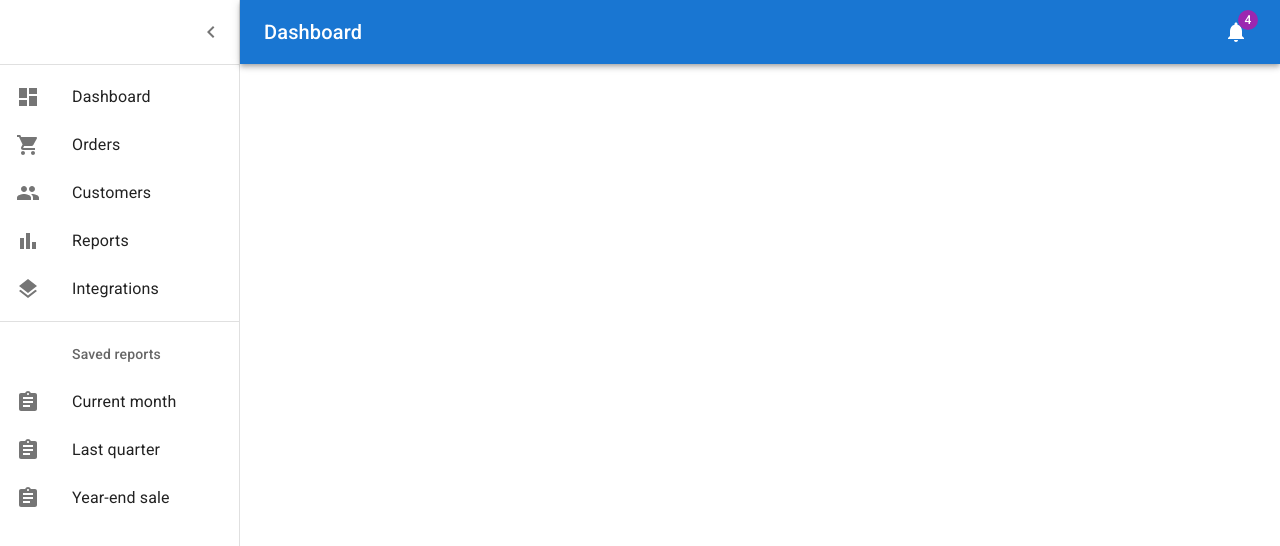
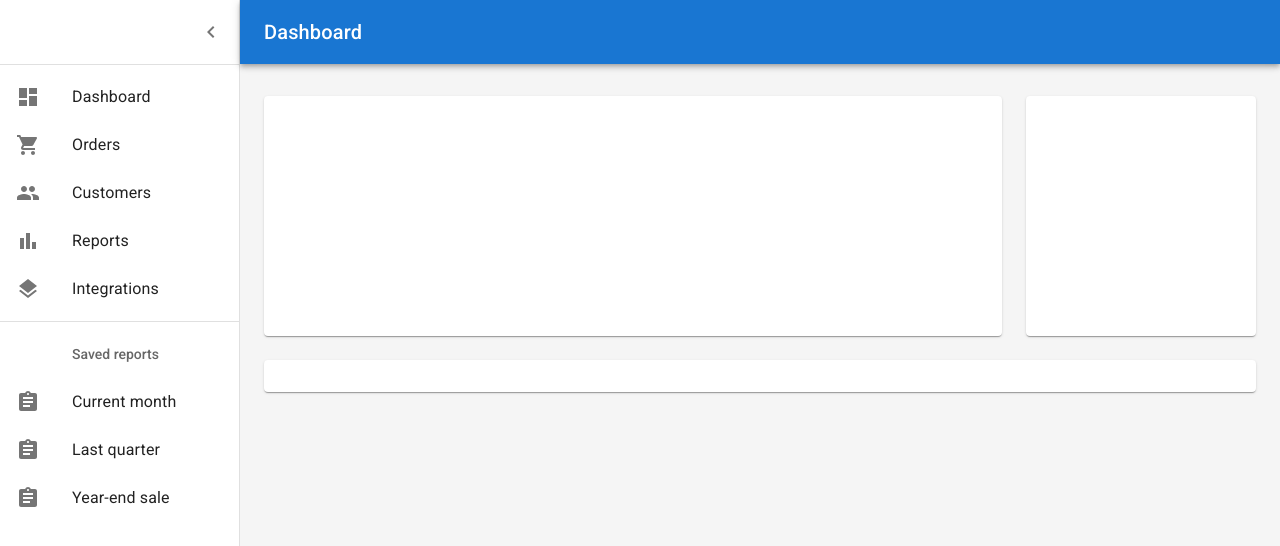
Before and after one commit to DvirMon/React-Workspace, a Next.js app: page / in a window 1280 px wide. Shown: the top 546 px of the page. Built offline with nearby package versions, Linux system fonts and the light colour scheme.

Commit message:
add dashboard

```diff
--- a/src/app/about/layout.tsx
+++ b/src/app/about/layout.tsx
@@ -1,3 +1,4 @@
+import Page from "../components/Page";
 
 export const metadata = {
   title: "Foodies",
@@ -10,10 +11,9 @@ export default function RootLayout({
   children: React.ReactNode;
 }) {
   return (
-    <div>
-      {" "}
-      <h1>test</h1>
+    <Page>
+      <h1>Test</h1>
       {children}
-    </div>
+    </Page>
   );
 }
--- a/src/app/about/page.tsx
+++ b/src/app/about/page.tsx
@@ -1,4 +1,4 @@
-import React from "react";
+import Page from "../components/Page";
 
 export default function About() {
   return <div>about page</div>;
--- a/src/app/components/Dashboard.tsx
+++ /dev/null
@@ -1,134 +0,0 @@
-"use client";
-
-import ChevronLeftIcon from "@mui/icons-material/ChevronLeft";
-import MenuIcon from "@mui/icons-material/Menu";
-import NotificationsIcon from "@mui/icons-material/Notifications";
-import MuiAppBar, { AppBarProps as MuiAppBarProps } from "@mui/material/AppBar";
-import Badge from "@mui/material/Badge";
-import Box from "@mui/material/Box";
-import CssBaseline from "@mui/material/CssBaseline";
-import Divider from "@mui/material/Divider";
-import MuiDrawer from "@mui/material/Drawer";
-import IconButton from "@mui/material/IconButton";
-import List from "@mui/material/List";
-import Toolbar from "@mui/material/Toolbar";
-import Typography from "@mui/material/Typography";
-import { ThemeProvider, styled } from "@mui/material/styles";
-import * as React from "react";
-import { DesktopNavigation, MobileNavigation } from "./navigation";
-import theme from "../ui/theme";
-
-const drawerWidth: number = 240;
-
-interface AppBarProps extends MuiAppBarProps {
-  open?: boolean;
-}
-
-const AppBar = styled(MuiAppBar, {
-  shouldForwardProp: (prop) => prop !== "open",
-})<AppBarProps>(({ theme, open }) => ({
-  zIndex: theme.zIndex.drawer + 1,
-  transition: theme.transitions.create(["width", "margin"], {
-    easing: theme.transitions.easing.sharp,
-    duration: theme.transitions.duration.leavingScreen,
-  }),
-  ...(open && {
-    marginLeft: drawerWidth,
-    width: `calc(100% - ${drawerWidth}px)`,
-    transition: theme.transitions.create(["width", "margin"], {
-      easing: theme.transitions.easing.sharp,
-      duration: theme.transitions.duration.enteringScreen,
-    }),
-  }),
-}));
-
-const Drawer = styled(MuiDrawer, {
-  shouldForwardProp: (prop) => prop !== "open",
-})(({ theme, open }) => ({
-  "& .MuiDrawer-paper": {
-    position: "relative",
-    whiteSpace: "nowrap",
-    width: drawerWidth,
-    transition: theme.transitions.create("width", {
-      easing: theme.transitions.easing.sharp,
-      duration: theme.transitions.duration.enteringScreen,
-    }),
-    boxSizing: "border-box",
-    ...(!open && {
-      overflowX: "hidden",
-      transition: theme.transitions.create("width", {
-        easing: theme.transitions.easing.sharp,
-        duration: theme.transitions.duration.leavingScreen,
-      }),
-      width: theme.spacing(7),
-      [theme.breakpoints.up("sm")]: {
-        width: theme.spacing(9),
-      },
-    }),
-  },
-}));
-
-export default function Dashboard() {
-  const [open, setOpen] = React.useState(true);
-  const toggleDrawer = () => {
-    setOpen(!open);
-  };
-
-  return (
-    <ThemeProvider theme={theme}>
-      <Box sx={{ display: "flex", height: "100%" }}>
-        <CssBaseline />
-        <AppBar position="absolute" open={open}>
-          <Toolbar
-            sx={{
-              pr: "24px",
-            }}>
-            <IconButton
-              edge="start"
-              color="inherit"
-              aria-label="open drawer"
-              onClick={toggleDrawer}
-              sx={{
-                marginRight: "36px",
-                ...(open && { display: "none" }),
-              }}>
-              <MenuIcon />
-            </IconButton>
-            <Typography
-              component="h1"
-              variant="h6"
-              color="inherit"
-              noWrap
-              sx={{ flexGrow: 1 }}>
-              Dashboard
-            </Typography>
-            <IconButton color="inherit">
-              <Badge badgeContent={4} color="secondary">
-                <NotificationsIcon />
-              </Badge>
-            </IconButton>
-          </Toolbar>
-        </AppBar>
-        <Drawer variant="permanent" open={open}>
-          <Toolbar
-            sx={{
-              display: "flex",
-              alignItems: "center",
-              justifyContent: "flex-end",
-              px: [1],
-            }}>
-            <IconButton onClick={toggleDrawer}>
-              <ChevronLeftIcon />
-            </IconButton>
-          </Toolbar>
-          <Divider />
-          <List component="nav">
-            {DesktopNavigation}
-            <Divider sx={{ my: 1 }} />
-            {MobileNavigation}
-          </List>
-        </Drawer>
-      </Box>
-    </ThemeProvider>
-  );
-}
--- a/src/app/components/Drawer.tsx
+++ b/src/app/components/Drawer.tsx
@@ -1,24 +1,31 @@
 "use client";
 
+import ChevronLeftIcon from "@mui/icons-material/ChevronLeft";
+import { Divider, IconButton, List, Toolbar } from "@mui/material";
 import MuiDrawer from "@mui/material/Drawer";
 import { styled } from "@mui/material/styles";
+import { mainListItems, secondaryListItems } from "./navigation";
 
-const drawerWidth: number = 240;
+interface AppDrawerProps {
+  width?: number;
+  isOpen?: boolean;
+  setOpen: (value: boolean) => void;
+}
 
 const Drawer = styled(MuiDrawer, {
   shouldForwardProp: (prop) => prop !== "open",
-})(({ theme, open }) => ({
+})<{ width: number }>(({ theme, open, width }) => ({
   "& .MuiDrawer-paper": {
     position: "relative",
     whiteSpace: "nowrap",
-    width: drawerWidth,
+    overflowX: "hidden",
+    width: width,
     transition: theme.transitions.create("width", {
       easing: theme.transitions.easing.sharp,
       duration: theme.transitions.duration.enteringScreen,
     }),
     boxSizing: "border-box",
     ...(!open && {
-      overflowX: "hidden",
       transition: theme.transitions.create("width", {
         easing: theme.transitions.easing.sharp,
         duration: theme.transitions.duration.leavingScreen,
@@ -31,7 +38,34 @@ const Drawer = styled(MuiDrawer, {
   },
 }));
 
-export default function Dashboard() {
+export default function AppDrawer({
+  isOpen = true,
+  width = 240,
+  setOpen,
+}: AppDrawerProps) {
+  const toggleDrawer = () => {
+    setOpen(!isOpen);
+  };
 
-  return <Drawer />;
+  return (
+    <Drawer variant="permanent" width={width} open={isOpen}>
+      <Toolbar
+        sx={{
+          display: "flex",
+          alignItems: "center",
+          justifyContent: "flex-end",
+          px: [1],
+        }}>
+        <IconButton onClick={toggleDrawer}>
+          <ChevronLeftIcon />
+        </IconButton>
+      </Toolbar>
+      <Divider />
+      <List component="nav">
+        {mainListItems}
+        <Divider sx={{ my: 1 }} />
+        {secondaryListItems}
+      </List>
+    </Drawer>
+  );
 }
--- /dev/null
+++ b/src/app/components/Page.tsx
@@ -0,0 +1,25 @@
+"use client";
+
+import { Toolbar } from "@mui/material";
+import Box from "@mui/material/Box";
+
+export default function Page({ children }: { children: React.ReactNode }) {
+  return (
+    <Box
+      component="main"
+      sx={{
+        backgroundColor: (theme) =>
+          theme.palette.mode === "light"
+            ? theme.palette.grey[100]
+            : theme.palette.grey[900],
+        flexGrow: 1,
+        height: "100vh",
+        overflow: "auto",
+      }}>
+      <Toolbar />
+        {children}
+      {/* <Container  sx={{ mt: 1, mb: 1 }}>
+      </Container> */}
+    </Box>
+  );
+}
--- a/src/app/components/Toolbar.tsx
+++ b/src/app/components/Toolbar.tsx
@@ -1,39 +1,36 @@
 "use client";
 
-import ChevronLeftIcon from "@mui/icons-material/ChevronLeft";
 import MenuIcon from "@mui/icons-material/Menu";
 import NotificationsIcon from "@mui/icons-material/Notifications";
 import MuiAppBar, { AppBarProps as MuiAppBarProps } from "@mui/material/AppBar";
 import Badge from "@mui/material/Badge";
-import Box from "@mui/material/Box";
-import Container from "@mui/material/Container";
-import Divider from "@mui/material/Divider";
-import MuiDrawer from "@mui/material/Drawer";
-import Grid from "@mui/material/Grid";
 import IconButton from "@mui/material/IconButton";
-import Paper from "@mui/material/Paper";
 import Toolbar from "@mui/material/Toolbar";
 import Typography from "@mui/material/Typography";
 import { styled } from "@mui/material/styles";
-import * as React from "react";
 
-const drawerWidth: number = 240;
+interface AppBarProps {
+  width?: number;
+  isOpen?: boolean;
+  setOpen: (value: boolean) => void;
+}
 
-interface AppBarProps extends MuiAppBarProps {
+interface AppBarStyledProps extends MuiAppBarProps {
   open?: boolean;
+  width?: number;
 }
 
 const AppBar = styled(MuiAppBar, {
   shouldForwardProp: (prop) => prop !== "open",
-})<AppBarProps>(({ theme, open }) => ({
+})<{ open: boolean; width: number }>(({ theme, open, width }) => ({
   zIndex: theme.zIndex.drawer + 1,
   transition: theme.transitions.create(["width", "margin"], {
     easing: theme.transitions.easing.sharp,
     duration: theme.transitions.duration.leavingScreen,
   }),
   ...(open && {
-    marginLeft: drawerWidth,
-    width: `calc(100% - ${drawerWidth}px)`,
+    marginLeft: width,
+    width: `calc(100% - ${width}px)`,
     transition: theme.transitions.create(["width", "margin"], {
       easing: theme.transitions.easing.sharp,
       duration: theme.transitions.duration.enteringScreen,
@@ -41,41 +38,18 @@ const AppBar = styled(MuiAppBar, {
   }),
 }));
 
-const Drawer = styled(MuiDrawer, {
-  shouldForwardProp: (prop) => prop !== "open",
-})(({ theme, open }) => ({
-  "& .MuiDrawer-paper": {
-    position: "relative",
-    whiteSpace: "nowrap",
-    width: drawerWidth,
-    transition: theme.transitions.create("width", {
-      easing: theme.transitions.easing.sharp,
-      duration: theme.transitions.duration.enteringScreen,
-    }),
-    boxSizing: "border-box",
-    ...(!open && {
-      overflowX: "hidden",
-      transition: theme.transitions.create("width", {
-        easing: theme.transitions.easing.sharp,
-        duration: theme.transitions.duration.leavingScreen,
-      }),
-      width: theme.spacing(7),
-      [theme.breakpoints.up("sm")]: {
-        width: theme.spacing(9),
-      },
-    }),
-  },
-}));
+export default function AppHeader({
+  setOpen,
+  isOpen = true,
+  width = 240,
+}: AppBarProps) {
 
-export default function Dashboard() {
-  const [open, setOpen] = React.useState(true);
   const toggleDrawer = () => {
-    setOpen(!open);
+    setOpen(!isOpen);
   };
 
   return (
-    <Box sx={{ display: "flex" }}>
-      <AppBar position="absolute" open={open}>
+    <AppBar position="absolute" open={isOpen} width={width}>
       <Toolbar
         sx={{
           pr: "24px",
@@ -87,7 +61,7 @@ export default function Dashboard() {
           onClick={toggleDrawer}
           sx={{
             marginRight: "36px",
-              ...(open && { display: "none" }),
+            ...(isOpen && { display: "none" }),
           }}>
           <MenuIcon />
         </IconButton>
@@ -99,74 +73,7 @@ export default function Dashboard() {
           sx={{ flexGrow: 1 }}>
           Dashboard
         </Typography>
-          <IconButton color="inherit">
-            <Badge badgeContent={4} color="secondary">
-              <NotificationsIcon />
-            </Badge>
-          </IconButton>
       </Toolbar>
     </AppBar>
-      <Drawer variant="permanent" open={open}>
-        <Toolbar
-          sx={{
-            display: "flex",
-            alignItems: "center",
-            justifyContent: "flex-end",
-            px: [1],
-          }}>
-          <IconButton onClick={toggleDrawer}>
-            <ChevronLeftIcon />
-          </IconButton>
-        </Toolbar>
-        <Divider />
-        {/* <List component="nav">
-            {mainListItems}
-            <Divider sx={{ my: 1 }} />
-            {secondaryListItems}
-          </List> */}
-      </Drawer>
-      <Box
-        component="main"
-        sx={{
-          backgroundColor: (theme) =>
-            theme.palette.mode === "light"
-              ? theme.palette.grey[100]
-              : theme.palette.grey[900],
-          flexGrow: 1,
-          height: "100vh",
-          overflow: "auto",
-        }}>
-        <Toolbar />
-        <Container maxWidth="lg" sx={{ mt: 4, mb: 4 }}>
-          <Grid container spacing={3}>
-            {/* Chart */}
-            <Grid item xs={12} md={8} lg={9}>
-              <Paper
-                sx={{
-                  p: 2,
-                  display: "flex",
-                  flexDirection: "column",
-                  height: 240,
-                }}></Paper>
-            </Grid>
-            {/* Recent Deposits */}
-            <Grid item xs={12} md={4} lg={3}>
-              <Paper
-                sx={{
-                  p: 2,
-                  display: "flex",
-                  flexDirection: "column",
-                  height: 240,
-                }}></Paper>
-            </Grid>
-            {/* Recent Orders */}
-            <Grid item xs={12}>
-              <Paper
-                sx={{ p: 2, display: "flex", flexDirection: "column" }}></Paper>
-            </Grid>
-          </Grid>
-        </Container>
-      </Box>
-    </Box>
   );
 }
--- a/src/app/components/navigation.tsx
+++ b/src/app/components/navigation.tsx
@@ -1,60 +1,38 @@
-import * as React from 'react';
-import ListItemButton from '@mui/material/ListItemButton';
-import ListItemIcon from '@mui/material/ListItemIcon';
-import ListItemText from '@mui/material/ListItemText';
-import ListSubheader from '@mui/material/ListSubheader';
-import DashboardIcon from '@mui/icons-material/Dashboard';
-import ShoppingCartIcon from '@mui/icons-material/ShoppingCart';
-import PeopleIcon from '@mui/icons-material/People';
-import BarChartIcon from '@mui/icons-material/BarChart';
-import LayersIcon from '@mui/icons-material/Layers';
-import AssignmentIcon from '@mui/icons-material/Assignment';
-
+import * as React from "react";
+import ListItemButton from "@mui/material/ListItemButton";
+import ListItemIcon from "@mui/material/ListItemIcon";
+import ListItemText from "@mui/material/ListItemText";
+import ListSubheader from "@mui/material/ListSubheader";
+import DashboardIcon from "@mui/icons-material/Dashboard";
+import ShoppingCartIcon from "@mui/icons-material/ShoppingCart";
+import PeopleIcon from "@mui/icons-material/People";
+import BarChartIcon from "@mui/icons-material/BarChart";
+import LayersIcon from "@mui/icons-material/Layers";
+import AssignmentIcon from "@mui/icons-material/Assignment";
+import Link from "next/link";
 
 const menuItems = [
-    { icon: <DashboardIcon />, text: 'Dashboard' },
-    { icon: <ShoppingCartIcon />, text: 'Orders' },
-    { icon: <PeopleIcon />, text: 'Customers' },
-    { icon: <BarChartIcon />, text: 'Reports' },
-    { icon: <LayersIcon />, text: 'Integrations' }
-  ];
+  { icon: <DashboardIcon />, text: "Dashboard", link: "/" },
+  { icon: <ShoppingCartIcon />, text: "Orders", link: "about" },
+  { icon: <PeopleIcon />, text: "Customers", link: "" },
+  { icon: <BarChartIcon />, text: "Reports", link: "" },
+  { icon: <LayersIcon />, text: "Integrations", link: "" },
+];
 
-export const DesktopNavigation = (
+export const mainListItems = (
   <React.Fragment>
-    <ListItemButton>
-      <ListItemIcon>
-        <DashboardIcon />
-      </ListItemIcon>
-      <ListItemText primary="Dashboard" />
-    </ListItemButton>
-    <ListItemButton>
-      <ListItemIcon>
-        <ShoppingCartIcon />
-      </ListItemIcon>
-      <ListItemText primary="Orders" />
-    </ListItemButton>
-    <ListItemButton>
-      <ListItemIcon>
-        <PeopleIcon />
-      </ListItemIcon>
-      <ListItemText primary="Customers" />
-    </ListItemButton>
-    <ListItemButton>
-      <ListItemIcon>
-        <BarChartIcon />
-      </ListItemIcon>
-      <ListItemText primary="Reports" />
-    </ListItemButton>
-    <ListItemButton>
-      <ListItemIcon>
-        <LayersIcon />
-      </ListItemIcon>
-      <ListItemText primary="Integrations" />
-    </ListItemButton>
+    {menuItems.map(({ icon, text, link }, index) => (
+      <Link href={link} key={index}>
+        <ListItemButton>
+          <ListItemIcon>{icon}</ListItemIcon>
+          <ListItemText primary={text} />
+        </ListItemButton>
+      </Link>
+    ))}
   </React.Fragment>
 );
 
-export const MobileNavigation = (
+export const secondaryListItems = (
   <React.Fragment>
     <ListSubheader component="div" inset>
       Saved reports
--- a/src/app/layout.tsx
+++ b/src/app/layout.tsx
@@ -1,23 +1,42 @@
 "use client";
+import "@/app/ui/globals.css";
 
-import "@/app/ui/globals.css";
-import { inter, roboto } from "@/app/ui/font";
+import MuiBox from "@mui/material/Box";
+import { roboto } from "@/app/ui/font";
 import { ThemeProvider } from "@emotion/react";
+import styled from "@emotion/styled";
+import { useState } from "react";
+import AppDrawer from "./components/Drawer";
+import AppHeader from "./components/Toolbar";
 import theme from "./ui/theme";
 
 // export const metadata = {
 //   title: "Foodies",
 //   description: "Generated by Next.js",
 // };
+
+const AppContainer = styled(MuiBox)(({ theme }) => ({
+  display: "flex",
+  height: "100%",
+}));
+
 export default function RootLayout({
   children,
 }: {
   children: React.ReactNode;
 }) {
+  const [open, setOpen] = useState(true);
+
   return (
     <html lang="en">
       <body className={`${roboto.className} antialiased`}>
-        <ThemeProvider theme={theme}>{children}</ThemeProvider>
+        <ThemeProvider theme={theme}>
+          <AppContainer>
+            <AppHeader setOpen={setOpen} isOpen={open} width={240} />
+            <AppDrawer setOpen={setOpen} isOpen={open} width={240} />
+            {children}
+          </AppContainer>
+        </ThemeProvider>
       </body>
     </html>
   );
--- a/src/app/page.tsx
+++ b/src/app/page.tsx
@@ -1,5 +1,8 @@
-import Dashboard from "./components/Dashboard";
+"use client";
+
+
+import AppContent from "./components/Content";
 
 export default function Home() {
-  return <Dashboard />;
+  return <AppContent />;
 }
```
Also changed, not shown: src/app/components/Content.tsx (+1 -8 lines). Lines whose indentation alone changed are shown as unchanged.
